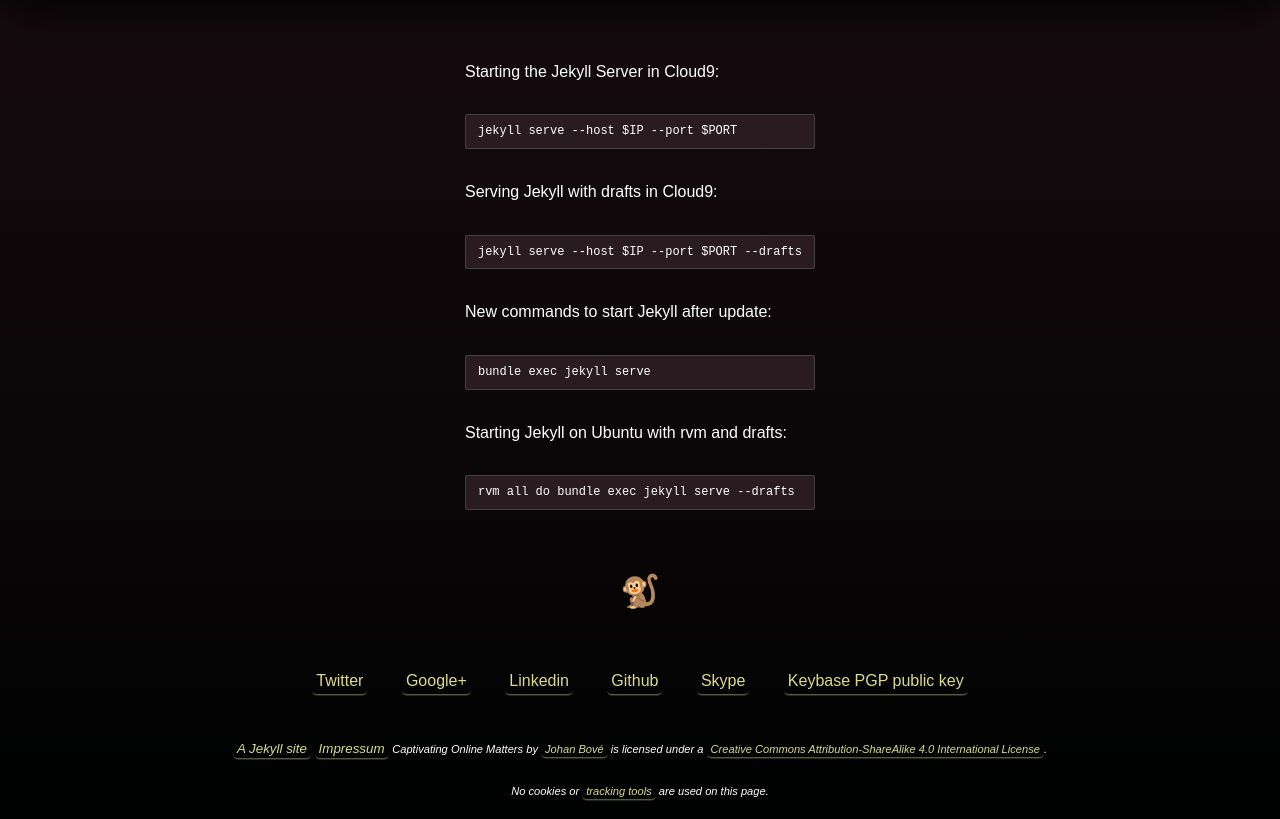
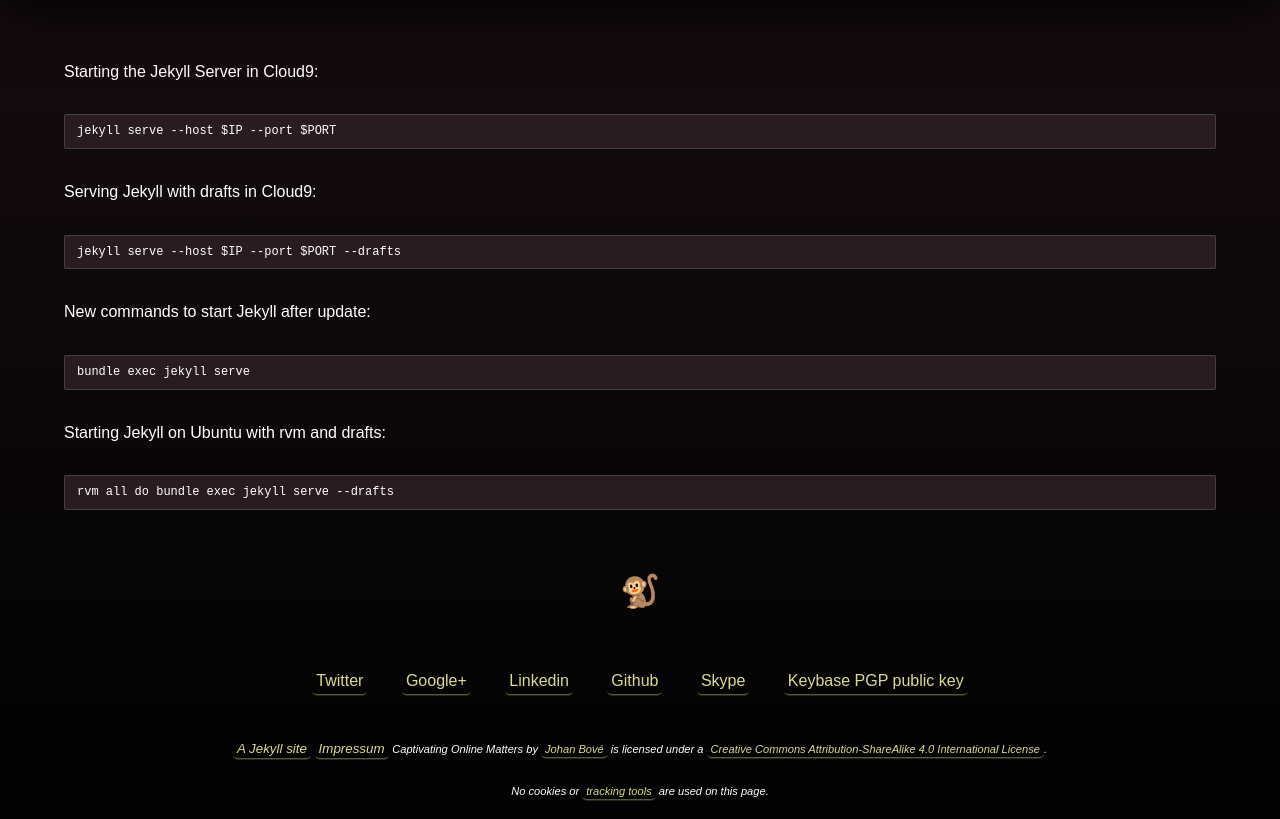
Before and after one commit to johanbove/johanbove.github.io, a Jekyll site: the page built from commands.md, in a window 1280 px wide. Shown: the part 214-1033 px from the top of the page. Built offline with Jekyll 4.4.1, drawn with Linux system fonts in a browser that asks for light colours.

Commit message:
Update _layout.scss
Changed post section

```diff
--- a/_sass/_layout.scss
+++ b/_sass/_layout.scss
@@ -334,8 +334,7 @@
 
 .post section {
   flex: 1;
-  min-width: 240px;
-  max-width: 90vw;
+  width: 90vw;
 }
 
 *[role="projects"] .post-list {
```
